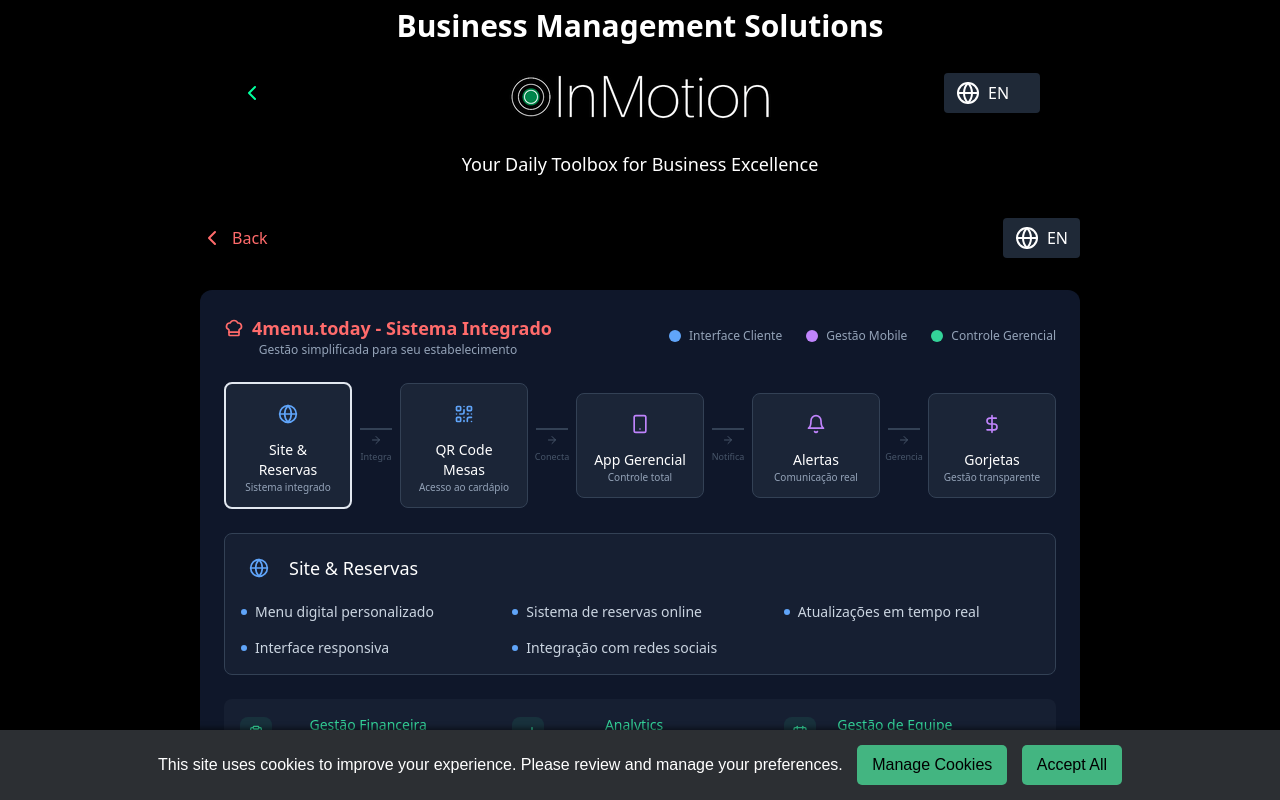
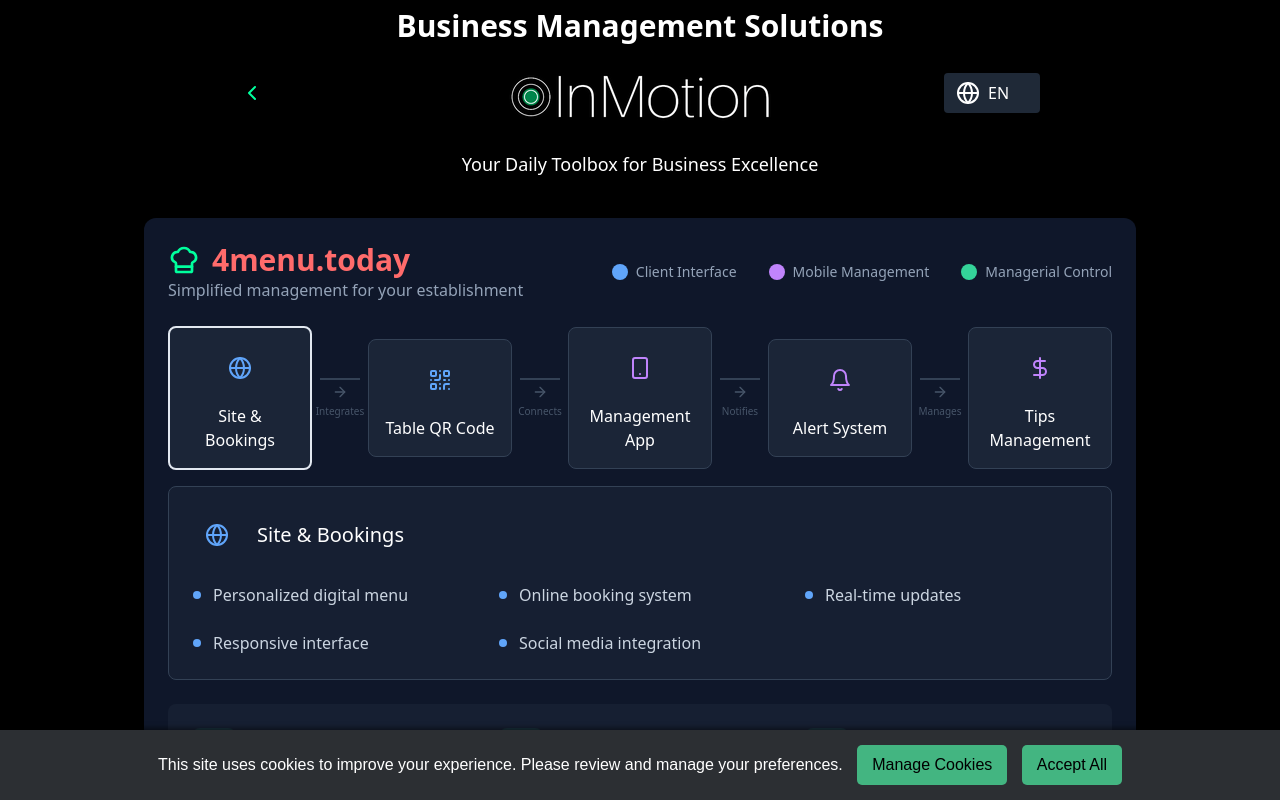
Before and after one commit to beloureiro/NS3, a React (Create React App) app: page /NS3/4menu in a window 1280 px wide. Shown: the top 800 px of the page. Built offline with nearby package versions, Linux system fonts and the light colour scheme.

Commit message:
redesnehando o 4menu

```diff
--- a/src/Solutions/4Menu.js
+++ b/src/Solutions/4Menu.js
@@ -1,5 +1,4 @@
 import React, { useState } from 'react';
-import { Link } from 'react-router-dom';
 import {
   Globe,
   QrCode,
@@ -10,98 +9,68 @@ import {
   BarChart,
   Calendar,
   DollarSign,
-  ClipboardList,
-  ChevronLeft
+  ClipboardList
 } from 'lucide-react';
+import ContactSection from '../AppComponents/ContactSection';
+import { menuTranslations } from './4menuLanguage';
 
-const FlowCard = ({ icon: Icon, title, description, color = "emerald", isSelected, onClick }) => (
+const FlowCard = ({ icon: Icon, title, color = "emerald", isSelected, onClick }) => (
   <div
     onClick={onClick}
-    className={`bg-slate-800/80 p-3 rounded-lg w-32 cursor-pointer transition-all
+    className={`bg-slate-800/80 p-4 rounded-lg w-36 cursor-pointer transition-all
       ${isSelected ? `border-2 border-${color}-400` : 'border border-slate-700'}
       hover:bg-slate-700/80`}
   >
-    <div className="flex flex-col items-center text-center gap-2">
-      <div className={`bg-${color}-400/10 p-2 rounded-lg`}>
-        <Icon className={`text-${color}-400 w-5 h-5`} />
+    <div className="flex flex-col items-center text-center gap-3">
+      <div className={`bg-${color}-400/10 p-3 rounded-lg`}>
+        <Icon className={`text-${color}-400 w-6 h-6`} />
       </div>
       <div>
-        <h3 className="text-sm font-medium text-white">{title}</h3>
-        <p className="text-[10px] text-slate-400">{description}</p>
+        <h3 className="text-base font-medium text-white">{title}</h3>
       </div>
     </div>
   </div>
 );
 
 const ArrowConnection = ({ label }) => (
-  <div className="flex flex-col items-center justify-center w-8">
+  <div className="flex flex-col items-center justify-center w-10">
     <div className="h-0.5 w-full bg-slate-700 mb-1" />
-    <ArrowRight className="text-slate-600 w-3 h-3" />
-    <span className="text-[9px] text-slate-600 mt-1">{label}</span>
+    <ArrowRight className="text-slate-600 w-4 h-4" />
+    <span className="text-[10px] text-slate-600 mt-1">{label}</span>
   </div>
 );
 
-const DetailPanel = ({ selectedItem }) => {
+const DetailPanel = ({ selectedItem, t }) => {
   const details = {
     site: {
-      title: "Site & Reservas",
+      title: t.siteCard.title,
       color: "blue",
       icon: Globe,
-      features: [
-        "Menu digital personalizado",
-        "Sistema de reservas online",
-        "Atualizações em tempo real",
-        "Interface responsiva",
-        "Integração com redes sociais"
-      ]
+      features: t.siteCard.features
     },
     qrcode: {
-      title: "QR Code Mesas",
+      title: t.qrcodeCard.title,
       color: "blue",
       icon: QrCode,
-      features: [
-        "Adesivos personalizados",
-        "Menu multilíngue",
-        "Fotos e descrições",
-        "Cardápio digital interativo",
-        "Atualização instantânea"
-      ]
+      features: t.qrcodeCard.features
     },
     app: {
-      title: "App Gerencial",
+      title: t.appCard.title,
       color: "purple",
       icon: Smartphone,
-      features: [
-        "Atualização dinâmica",
-        "Promoções em tempo real",
-        "Gestão de estoque",
-        "Controle de vendas",
-        "Dashboard móvel"
-      ]
+      features: t.appCard.features
     },
     alerts: {
-      title: "Sistema de Alertas",
+      title: t.alertsCard.title,
       color: "purple",
       icon: Bell,
-      features: [
-        "Novas reservas",
-        "Alertas de estoque",
-        "Mensagens da equipe",
-        "Notificações personalizadas",
-        "Monitoramento em tempo real"
-      ]
+      features: t.alertsCard.features
     },
     tips: {
-      title: "Gestão de Gorjetas",
+      title: t.tipsCard.title,
       color: "purple",
       icon: DollarSign,
-      features: [
-        "Dashboard individual",
-        "Distribuição automática",
-        "Histórico completo",
-        "Relatórios detalhados",
-        "Transparência total"
-      ]
+      features: t.tipsCard.features
     }
   };
 
@@ -111,18 +80,18 @@ const DetailPanel = ({ selectedItem }) => {
   const Icon = detail.icon;
 
   return (
-    <div className="mt-6 bg-slate-800/50 p-4 rounded-lg border border-slate-700">
-      <div className="flex items-center gap-3 mb-4">
-        <div className={`bg-${detail.color}-400/10 p-2 rounded-lg`}>
-          <Icon className={`text-${detail.color}-400 w-5 h-5`} />
+    <div className="mt-4 bg-slate-800/50 p-6 rounded-lg border border-slate-700">
+      <div className="flex items-center gap-4 mb-6">
+        <div className={`bg-${detail.color}-400/10 p-3 rounded-lg`}>
+          <Icon className={`text-${detail.color}-400 w-6 h-6`} />
         </div>
-        <h3 className="text-lg font-medium text-white">{detail.title}</h3>
+        <h3 className="text-xl font-medium text-white">{detail.title}</h3>
       </div>
-      <div className="grid grid-cols-3 gap-4">
+      <div className="grid grid-cols-3 gap-6">
         {detail.features.map((feature, idx) => (
-          <div key={idx} className="flex items-center gap-2">
-            <div className={`w-1.5 h-1.5 rounded-full bg-${detail.color}-400`} />
-            <span className="text-sm text-slate-300">{feature}</span>
+          <div key={idx} className="flex items-center gap-3">
+            <div className={`w-2 h-2 rounded-full bg-${detail.color}-400`} />
+            <span className="text-base text-slate-300">{feature}</span>
           </div>
         ))}
       </div>
@@ -130,145 +99,119 @@ const DetailPanel = ({ selectedItem }) => {
   );
 };
 
-const FourMenu = () => {
-  const [language, setLanguage] = useState('en');
+const FourMenu = ({ language = 'en' }) => {
   const [selectedItem, setSelectedItem] = useState('site');
-
-  const content = {
-    en: {
-      back: "Back",
-    },
-    pt: {
-      back: "Voltar",
-    }
-  };
-
-  const t = content[language];
+  const t = menuTranslations[language] || menuTranslations.en;
 
   return (
-    <div className="min-h-screen bg-black text-white p-6">
-      <div className="max-w-6xl mx-auto">
-        {/* Header with back button and language toggle */}
-        <div className="flex justify-between items-center mb-8">
-          <Link to="/" className="text-[#FF6B6B] hover:underline flex items-center">
-            <ChevronLeft className="mr-2" /> {t.back}
-          </Link>
-          <button
-            onClick={() => setLanguage(lang => lang === 'en' ? 'pt' : 'en')}
-            className="flex items-center bg-gray-800 px-3 py-2 rounded"
-          >
-            <Globe className="mr-2" /> {language.toUpperCase()}
-          </button>
-        </div>
-
-        {/* Process Flow Content */}
+    <div className="bg-black text-white p-6">
+      <div className="max-w-7xl mx-auto">
         <div className="bg-slate-900 p-6 rounded-xl">
           <div className="flex items-center justify-between mb-6">
             <div>
-              <h2 className="text-lg font-bold text-[#FF6B6B] flex items-center gap-2">
-                <ChefHat className="text-[#FF6B6B] w-5 h-5" />
-                4menu.today - Sistema Integrado
+              <h2 className="text-3xl font-bold text-[#FF6B6B] flex items-center gap-3">
+                <ChefHat className="text-[#00ff9d] w-8 h-8" />
+                4menu.today
               </h2>
-              <p className="text-xs text-slate-400">Gestão simplificada para seu estabelecimento</p>
+              <p className="text-base text-slate-400">{t.subtitle}</p>
             </div>
-            <div className="flex gap-6">
-              <span className="text-xs text-slate-400 flex items-center">
-                <div className="w-3 h-3 rounded-full bg-blue-400 mr-2" />
-                Interface Cliente
+            <div className="flex gap-8">
+              <span className="text-sm text-slate-400 flex items-center">
+                <div className="w-4 h-4 rounded-full bg-blue-400 mr-2" />
+                {t.clientInterface}
               </span>
-              <span className="text-xs text-slate-400 flex items-center">
-                <div className="w-3 h-3 rounded-full bg-purple-400 mr-2" />
-                Gestão Mobile
+              <span className="text-sm text-slate-400 flex items-center">
+                <div className="w-4 h-4 rounded-full bg-purple-400 mr-2" />
+                {t.mobileManagement}
               </span>
-              <span className="text-xs text-slate-400 flex items-center">
-                <div className="w-3 h-3 rounded-full bg-emerald-400 mr-2" />
-                Controle Gerencial
+              <span className="text-sm text-slate-400 flex items-center">
+                <div className="w-4 h-4 rounded-full bg-emerald-400 mr-2" />
+                {t.managerialControl}
               </span>
             </div>
           </div>
 
-          <div className="flex justify-center items-center gap-2">
+          <div className="flex justify-center items-center gap-2 mb-4">
             <FlowCard
               icon={Globe}
-              title="Site & Reservas"
-              description="Sistema integrado"
+              title={t.siteCard.title}
               color="blue"
               isSelected={selectedItem === 'site'}
               onClick={() => setSelectedItem('site')}
             />
-            <ArrowConnection label="Integra" />
+            <ArrowConnection label={t.integrates} />
             <FlowCard
               icon={QrCode}
-              title="QR Code Mesas"
-              description="Acesso ao cardápio"
+              title={t.qrcodeCard.title}
               color="blue"
               isSelected={selectedItem === 'qrcode'}
               onClick={() => setSelectedItem('qrcode')}
             />
-            <ArrowConnection label="Conecta" />
+            <ArrowConnection label={t.connects} />
             <FlowCard
               icon={Smartphone}
-              title="App Gerencial"
-              description="Controle total"
+              title={t.appCard.title}
               color="purple"
               isSelected={selectedItem === 'app'}
               onClick={() => setSelectedItem('app')}
             />
-            <ArrowConnection label="Notifica" />
+            <ArrowConnection label={t.notifies} />
             <FlowCard
               icon={Bell}
-              title="Alertas"
-              description="Comunicação real"
+              title={t.alertsCard.title}
               color="purple"
               isSelected={selectedItem === 'alerts'}
               onClick={() => setSelectedItem('alerts')}
             />
-            <ArrowConnection label="Gerencia" />
+            <ArrowConnection label={t.manages} />
             <FlowCard
               icon={DollarSign}
-              title="Gorjetas"
-              description="Gestão transparente"
+              title={t.tipsCard.title}
               color="purple"
               isSelected={selectedItem === 'tips'}
               onClick={() => setSelectedItem('tips')}
             />
           </div>
 
-          <DetailPanel selectedItem={selectedItem} />
+          <DetailPanel selectedItem={selectedItem} t={t} />
 
-          <div className="mt-6 grid grid-cols-3 gap-4 bg-slate-800/50 p-4 rounded-lg">
-            <div className="flex items-center gap-3">
-              <div className="bg-emerald-400/10 p-2 rounded-lg">
-                <ClipboardList className="text-emerald-400 w-4 h-4" />
+          <div className="mt-6 grid grid-cols-3 gap-6 bg-slate-800/50 p-6 rounded-lg">
+            <div className="flex items-center gap-4">
+              <div className="bg-emerald-400/10 p-3 rounded-lg">
+                <ClipboardList className="text-emerald-400 w-5 h-5" />
               </div>
               <div>
-                <h3 className="text-sm font-medium text-emerald-400">Gestão Financeira</h3>
-                <p className="text-[10px] text-slate-400">Fluxo de caixa, custos e precificação</p>
+                <h3 className="text-base font-medium text-emerald-400">{t.financialManagement.title}</h3>
+                <p className="text-xs text-slate-400">{t.financialManagement.description}</p>
               </div>
             </div>
-            <div className="flex items-center gap-3">
-              <div className="bg-emerald-400/10 p-2 rounded-lg">
-                <BarChart className="text-emerald-400 w-4 h-4" />
+            <div className="flex items-center gap-4">
+              <div className="bg-emerald-400/10 p-3 rounded-lg">
+                <BarChart className="text-emerald-400 w-5 h-5" />
               </div>
               <div>
-                <h3 className="text-sm font-medium text-emerald-400">Analytics</h3>
-                <p className="text-[10px] text-slate-400">Vendas, demanda e performance</p>
+                <h3 className="text-base font-medium text-emerald-400">{t.analytics.title}</h3>
+                <p className="text-xs text-slate-400">{t.analytics.description}</p>
               </div>
             </div>
-            <div className="flex items-center gap-3">
-              <div className="bg-emerald-400/10 p-2 rounded-lg">
-                <Calendar className="text-emerald-400 w-4 h-4" />
+            <div className="flex items-center gap-4">
+              <div className="bg-emerald-400/10 p-3 rounded-lg">
+                <Calendar className="text-emerald-400 w-5 h-5" />
               </div>
               <div>
-                <h3 className="text-sm font-medium text-emerald-400">Gestão de Equipe</h3>
-                <p className="text-[10px] text-slate-400">Escalas, extras e capacitação</p>
+                <h3 className="text-base font-medium text-emerald-400">{t.teamManagement.title}</h3>
+                <p className="text-xs text-slate-400">{t.teamManagement.description}</p>
               </div>
             </div>
           </div>
 
-          <div className="mt-3 text-center text-xs text-slate-400">
-            Maximize a lucratividade com gestão antecipada. Prepare-se para todas as temporadas.
+          <div className="mt-3 text-center text-sm text-slate-400">
+            {t.footer}
           </div>
+        </div>
+
+        <div className="mt-8 mb-2">
+          <ContactSection />
         </div>
       </div>
     </div>
--- /dev/null
+++ b/src/Solutions/4menuLanguage.js
@@ -0,0 +1,165 @@
+export const menuTranslations = {
+  en: {
+    subtitle: "Simplified management for your establishment",
+    clientInterface: "Client Interface",
+    mobileManagement: "Mobile Management",
+    managerialControl: "Managerial Control",
+    footer: "Maximize profitability with advance management. Be prepared for all seasons.",
+
+    // Flow cards
+    siteCard: {
+      title: "Site & Bookings",
+      features: [
+        "Personalized digital menu",
+        "Online booking system",
+        "Real-time updates",
+        "Responsive interface",
+        "Social media integration"
+      ]
+    },
+    qrcodeCard: {
+      title: "Table QR Code",
+      features: [
+        "Custom stickers",
+        "Multilingual menu",
+        "Photos and descriptions",
+        "Interactive digital menu",
+        "Instant updates"
+      ]
+    },
+    appCard: {
+      title: "Management App",
+      features: [
+        "Dynamic updates",
+        "Real-time promotions",
+        "Inventory management",
+        "Sales control",
+        "Mobile dashboard"
+      ]
+    },
+    alertsCard: {
+      title: "Alert System",
+      features: [
+        "New reservations",
+        "Stock alerts",
+        "Team messages",
+        "Custom notifications",
+        "Real-time monitoring"
+      ]
+    },
+    tipsCard: {
+      title: "Tips Management",
+      features: [
+        "Individual dashboard",
+        "Automatic distribution",
+        "Complete history",
+        "Detailed reports",
+        "Total transparency"
+      ]
+    },
+
+    // Bottom cards
+    financialManagement: {
+      title: "Financial Management",
+      description: "Cash flow, costs and pricing"
+    },
+    analytics: {
+      title: "Analytics",
+      description: "Sales, demand and performance"
+    },
+    teamManagement: {
+      title: "Team Management",
+      description: "Schedules, extras and training"
+    },
+
+    // Arrow connections
+    integrates: "Integrates",
+    connects: "Connects",
+    notifies: "Notifies",
+    manages: "Manages"
+  },
+  pt: {
+    subtitle: "Gestão simplificada para seu estabelecimento",
+    clientInterface: "Interface Cliente",
+    mobileManagement: "Gestão Mobile",
+    managerialControl: "Controle Gerencial",
+    footer: "Maximize a lucratividade com gestão antecipada. Prepare-se para todas as temporadas.",
+
+    // Flow cards
+    siteCard: {
+      title: "Site & Reservas",
+      description: "Sistema integrado",
+      features: [
+        "Menu digital personalizado",
+        "Sistema de reservas online",
+        "Atualizações em tempo real",
+        "Interface responsiva",
+        "Integração com redes sociais"
+      ]
+    },
+    qrcodeCard: {
+      title: "QR Code Mesas",
+      description: "Acesso ao cardápio",
+      features: [
+        "Adesivos personalizados",
+        "Menu multilíngue",
+        "Fotos e descrições",
+        "Cardápio digital interativo",
+        "Atualização instantânea"
+      ]
+    },
+    appCard: {
+      title: "App Gerencial",
+      description: "Controle total",
+      features: [
+        "Atualização dinâmica",
+        "Promoções em tempo real",
+        "Gestão de estoque",
+        "Controle de vendas",
+        "Dashboard móvel"
+      ]
+    },
+    alertsCard: {
+      title: "Sistema de Alertas",
+      description: "Comunicação real",
+      features: [
+        "Novas reservas",
+        "Alertas de estoque",
+        "Mensagens da equipe",
+        "Notificações personalizadas",
+        "Monitoramento em tempo real"
+      ]
+    },
+    tipsCard: {
+      title: "Gestão de Gorjetas",
+      description: "Gestão transparente",
+      features: [
+        "Dashboard individual",
+        "Distribuição automática",
+        "Histórico completo",
+        "Relatórios detalhados",
+        "Transparência total"
+      ]
+    },
+
+    // Bottom cards
+    financialManagement: {
+      title: "Gestão Financeira",
+      description: "Fluxo de caixa, custos e precificação"
+    },
+    analytics: {
+      title: "Analytics",
+      description: "Vendas, demanda e performance"
+    },
+    teamManagement: {
+      title: "Gestão de Equipe",
+      description: "Escalas, extras e capacitação"
+    },
+
+    // Arrow connections
+    integrates: "Integra",
+    connects: "Conecta",
+    notifies: "Notifica",
+    manages: "Gerencia"
+  }
+};
--- a/src/app/routes.js
+++ b/src/app/routes.js
@@ -111,7 +111,15 @@ const AppRoutes = ({
       <Route path="/5w2h" element={<ActionPlanApp language={language} />} />
       <Route path="/process-flow" element={<ProcessFlowDiagramApp language={language} />} />
       <Route path="/independent-width" element={<IndependentWidthPage />} />
-      <Route path="/4menu" element={<FourMenu />} />
+      <Route
+        path="/4menu"
+        element={
+          <FourMenu
+            language={language}
+            setLanguage={setLanguage}
+          />
+        }
+      />
       <Route
         path="/inprocess"
         element={
```
